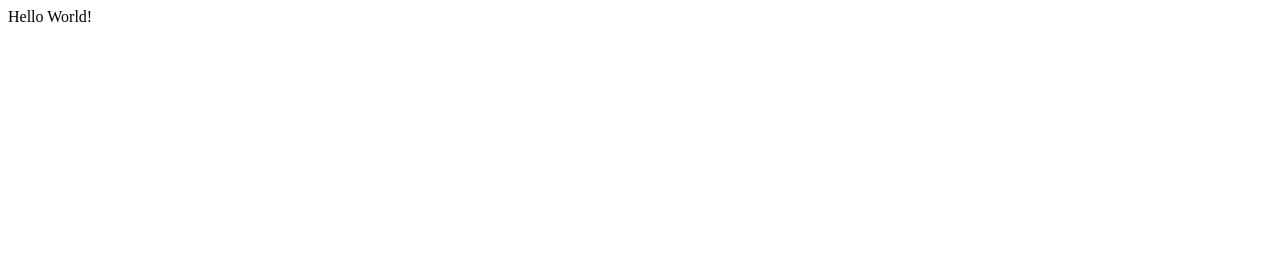
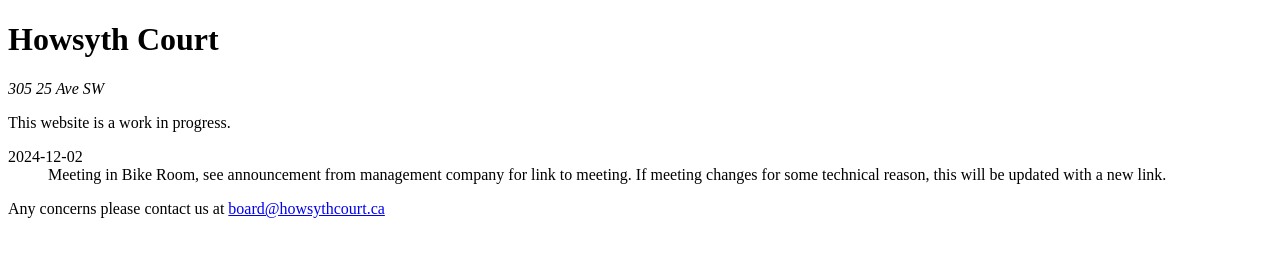
Before and after one commit to howsythcourt/howsythcourt.github.io, a plain HTML site: page index.html in a window 1280 px wide. Drawn offline with Linux system fonts and the light colour scheme.

Commit message:
Updating site for event

```diff
--- a/index.html
+++ b/index.html
@@ -1,9 +1,20 @@
 <!DOCTYPE html>
-<html>
+<html lang="en_CA">
 <head>
 <title>Howsyth Court</title>
 </head>
 <body>
-Hello World!
+<h1>Howsyth Court</h1>
+<address>305 25 Ave SW</address>
+<p>This website is a work in progress.</p>
+
+<dl>
+    <dt>2024-12-02</dt>
+    <dd>Meeting in Bike Room, see announcement from management company for link to meeting.
+        If meeting changes for some technical reason, this will be updated with a new link.
+    </dd>
+</dl>
+
+<p>Any concerns please contact us at <a href="mailto:board@howsythcourt.ca">board@howsythcourt.ca</a></p>
 </body>
 </html>
```
